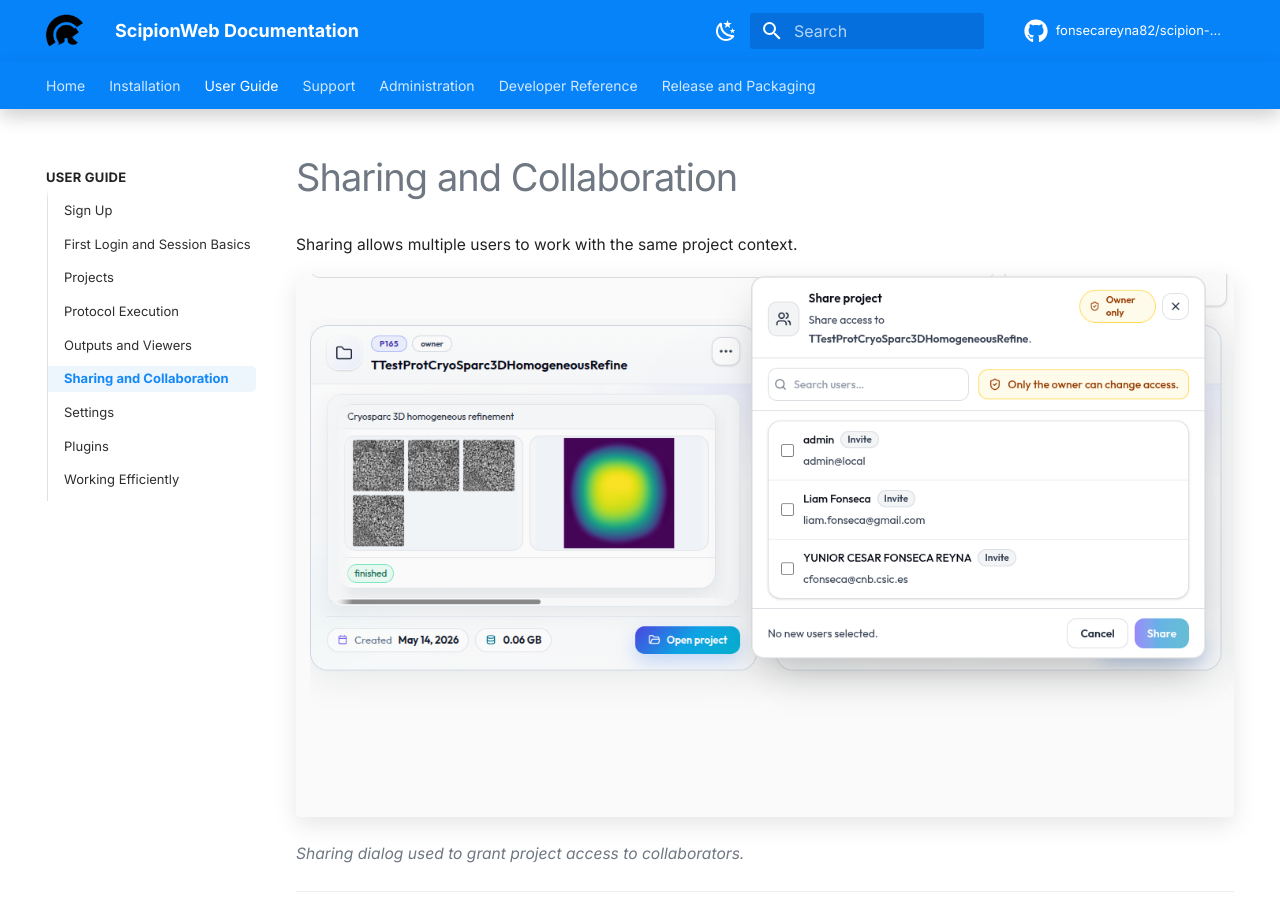
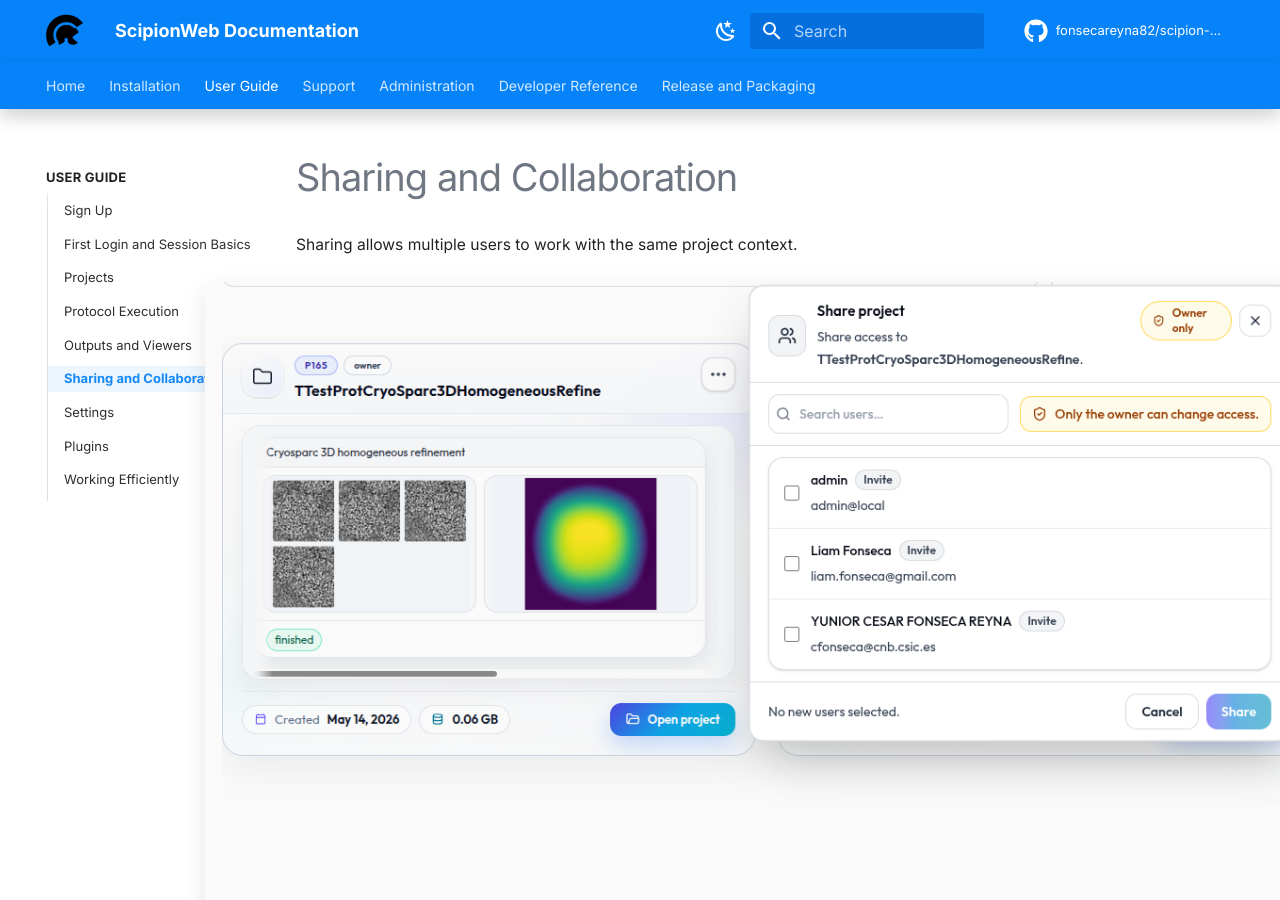
Before and after one commit to fonsecareyna82/scipion-docs, an MkDocs documentation site: the page built from docs/user-guide/sharing.md, in a window 1280 px wide and 900 px high. Built offline with MkDocs 1.6.1 and Material for MkDocs 9.7.7, drawn with Linux system fonts in a browser that asks for light colours; comment, search, counter and statistics services are not loaded; the version menu is left out.

Commit message:
Improve sharing screenshot

```diff
--- a/docs/user-guide/sharing.md
+++ b/docs/user-guide/sharing.md
@@ -7,7 +7,7 @@
 
 Sharing allows multiple users to work with the same project context.
 
-![Sharing dialog](../assets/images/screenshots/user-guide/sharing-dialog.png)
+<img src="../../assets/images/screenshots/user-guide/sharing-dialog.png" alt="Sharing dialog" style="display:block;width:min(1120px,calc(100vw - 2rem));max-width:none;height:auto;margin:1.2rem 0 1.6rem 50%;transform:translateX(-50%);" />
 
 *Sharing dialog used to grant project access to collaborators.*
 
```
